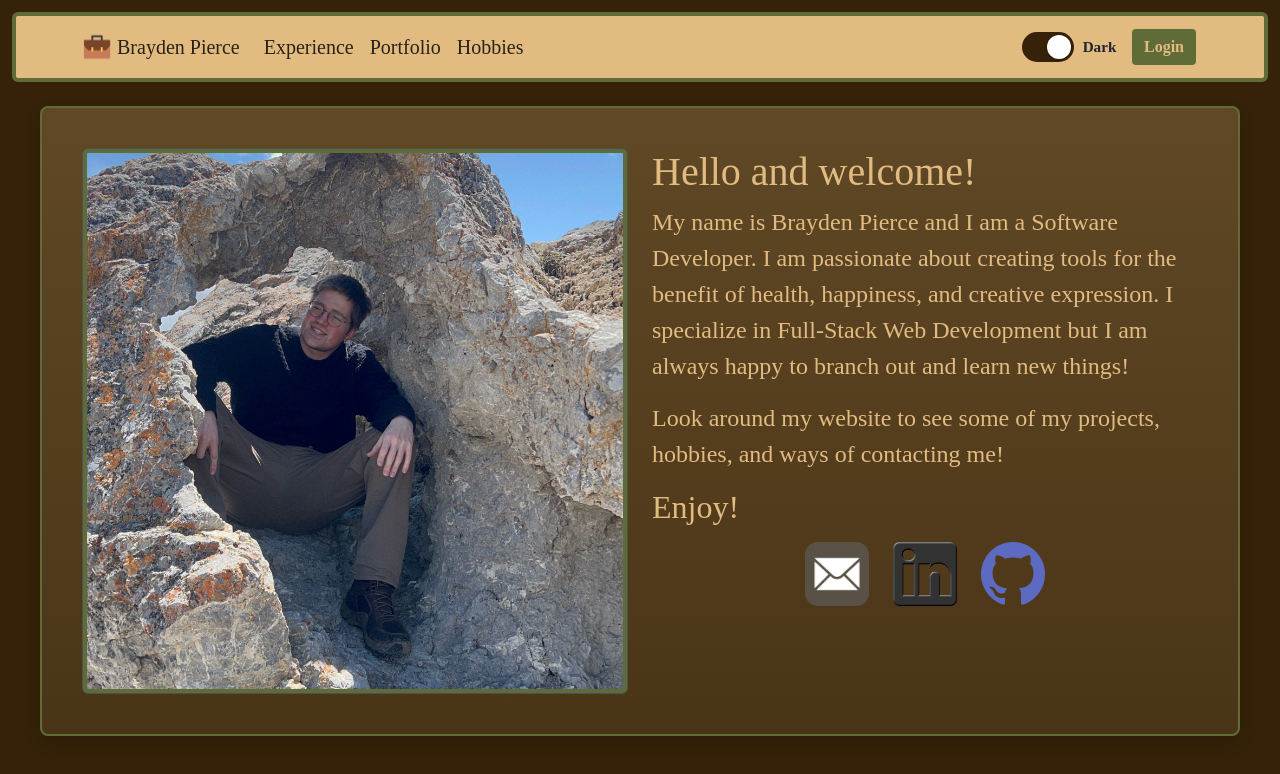
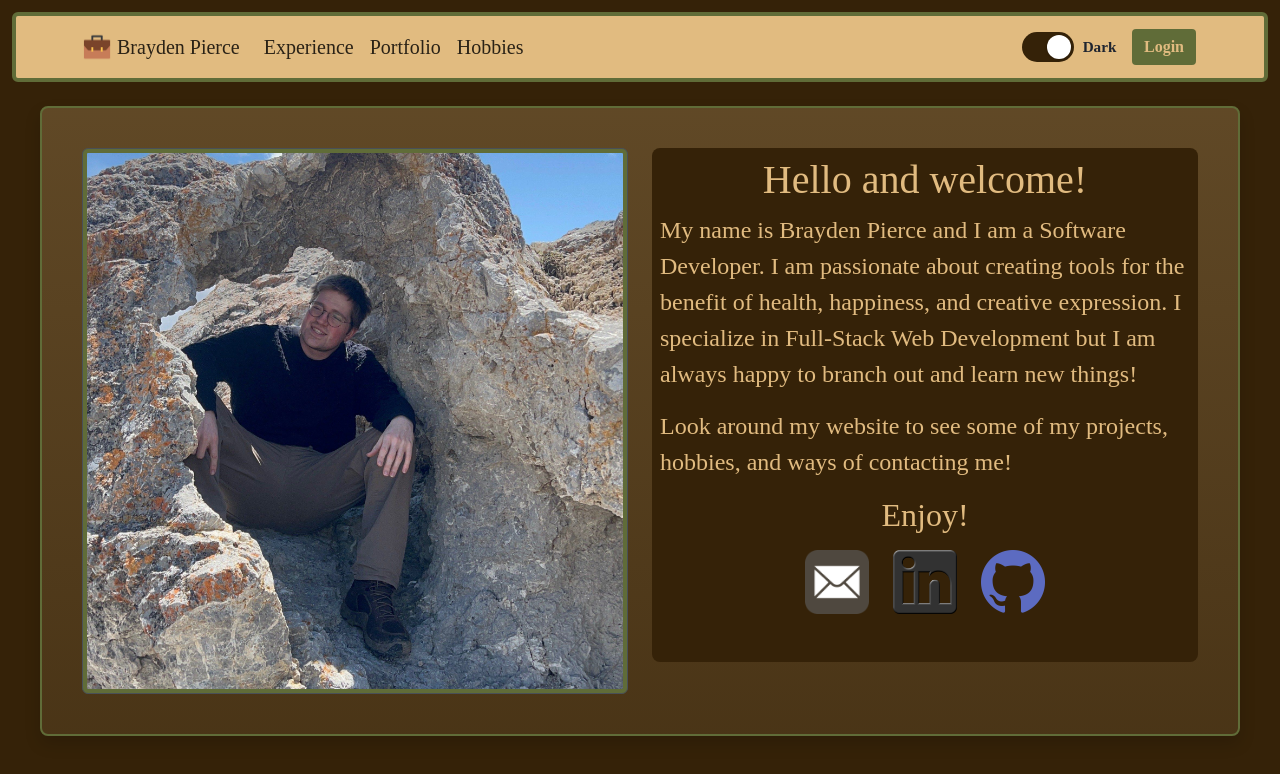
Before and after one commit to BraydenPierce/My-Portfolio-Webpage, a React (Create React App) app in the folder frontend/: page / in a window 1280 px wide. Shown: the top 774 px of the page. Built offline with nearby package versions, Linux system fonts and the light colour scheme; no server answers.

Commit message:
feat: wrapped home body text in a container for better looking format

```diff
--- a/frontend/src/pages/home.jsx
+++ b/frontend/src/pages/home.jsx
@@ -12,7 +12,8 @@ const Home = () => {
           <Image src={bray} thumbnail className="border-tertiary"/>
         </Col>
         <Col>
-          <h1 className="text-secondary">Hello and welcome!</h1>
+          <Container className="bg-primary rounded-3 p-2">
+            <h1 className="d-flex justify-content-center">Hello and welcome!</h1>
             <p className="">
               My name is Brayden Pierce and I am a Software Developer. I am passionate about
               creating tools for the benefit of health, happiness, and creative expression.
@@ -23,7 +24,7 @@ const Home = () => {
               Look around my website to see some of my projects, hobbies, and ways of
               contacting me!
             </p>
-          <h2 className="text-secondary">Enjoy!</h2>
+            <h2 className="d-flex justify-content-center">Enjoy!</h2>
             <Row className="align-items-center justify-content-center m-3 pb-4">
               <Col xs="auto" className="d-flex">
                 <a href="mailto:piercebrayden27@gmail.com">
@@ -58,6 +59,7 @@ const Home = () => {
                 </a>
               </Col>
             </Row>
+          </Container>
         </Col>
       </Row>
     </Container>
```
Lines whose indentation alone changed are shown as unchanged.
